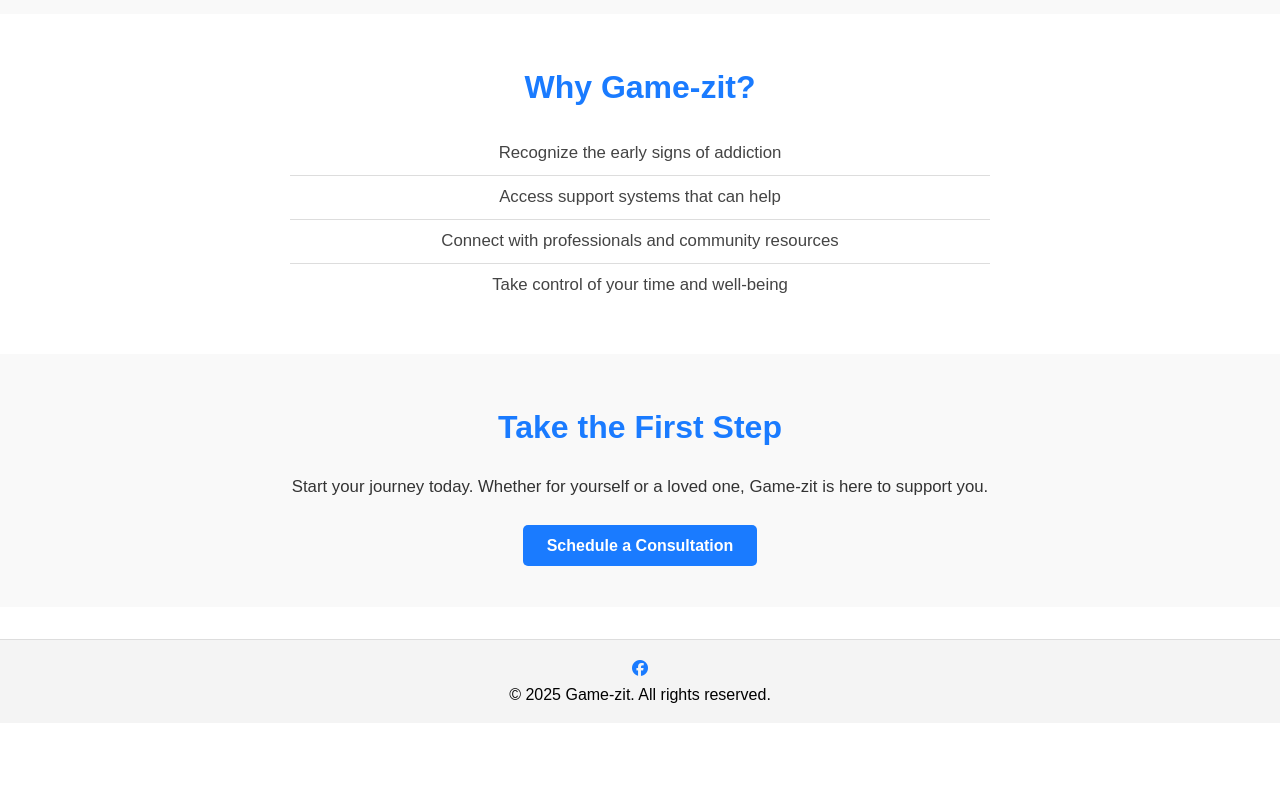
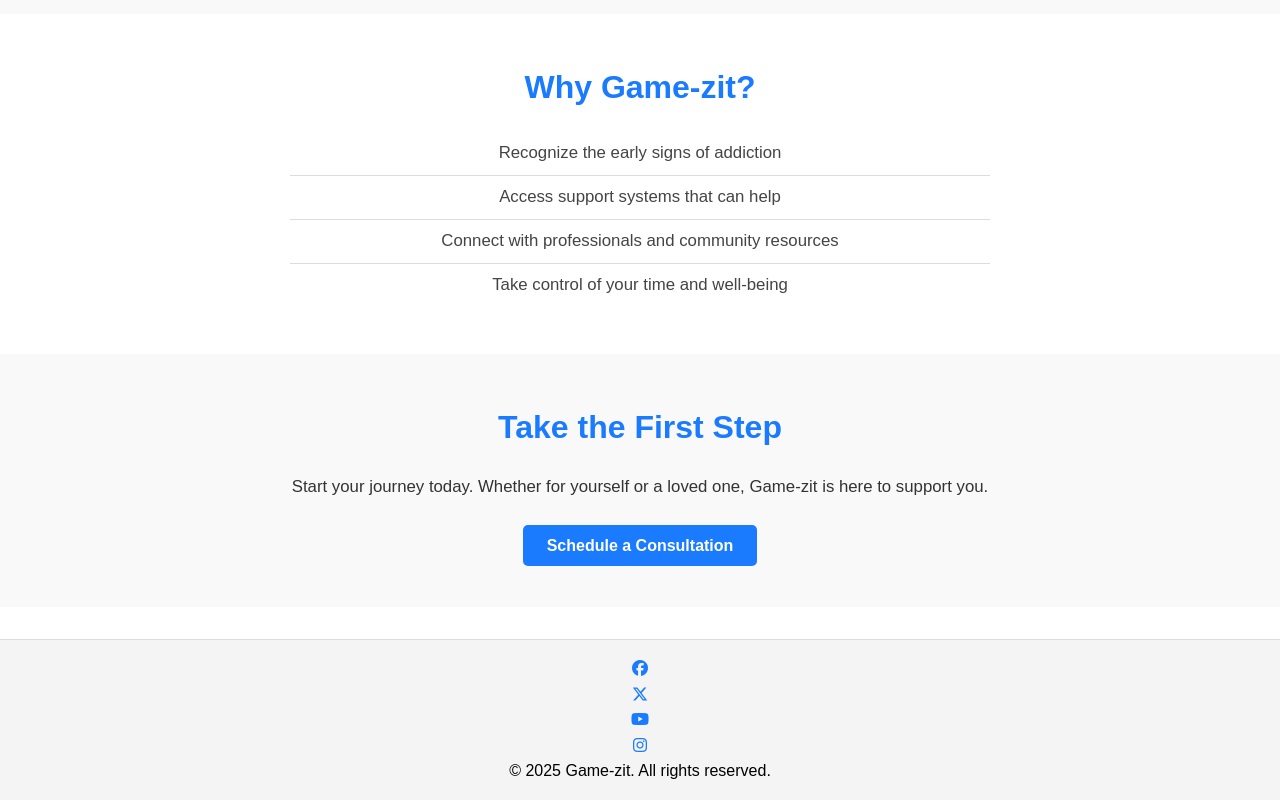
Before and after one commit to BlvckKryptonite/game-xit, a plain HTML site: page index.html in a window 1280 px wide. Shown: the part 598-1398 px from the top of the page. Before the commit the page ends 1321 px from the top, so only its background shows below. Drawn offline with Linux system fonts and the light colour scheme.

Commit message:
Add more footer links to social media pages

```diff
--- a/index.html
+++ b/index.html
@@ -77,6 +77,15 @@
       <ul>
         <li><a href="https://www.facebook.com" target="_blank" rel="noopener" aria-label="visit our Facebook page (opens in a new tab)"><i class="fa-brands fa-facebook"></i></a></li>
       </ul>
+      <ul>
+        <li><a href="https://www.x.com" target="_blank" rel="noopener" aria-label="visit our X/Twitter page (opens in a new tab)"><i class="fa-brands fa-x-twitter"></i></a></li>
+      </ul>
+      <ul>
+        <li><a href="https://www.youtube.com" target="_blank" rel="noopener" aria-label="visit our YouTube channel (opens in a new tab)"><i class="fa-brands fa-youtube"></i></a></li>
+      </ul>
+      <ul>
+        <li><a href="https://www.instagram.com" target="_blank" rel="noopener" aria-label="visit our Instagram page (opens in a new tab)"><i class="fa-brands fa-instagram"></i></a></li>
+      </ul>
       <div class="container">
         <p>&copy; 2025 Game-zit. All rights reserved.</p>
       </div>
```
